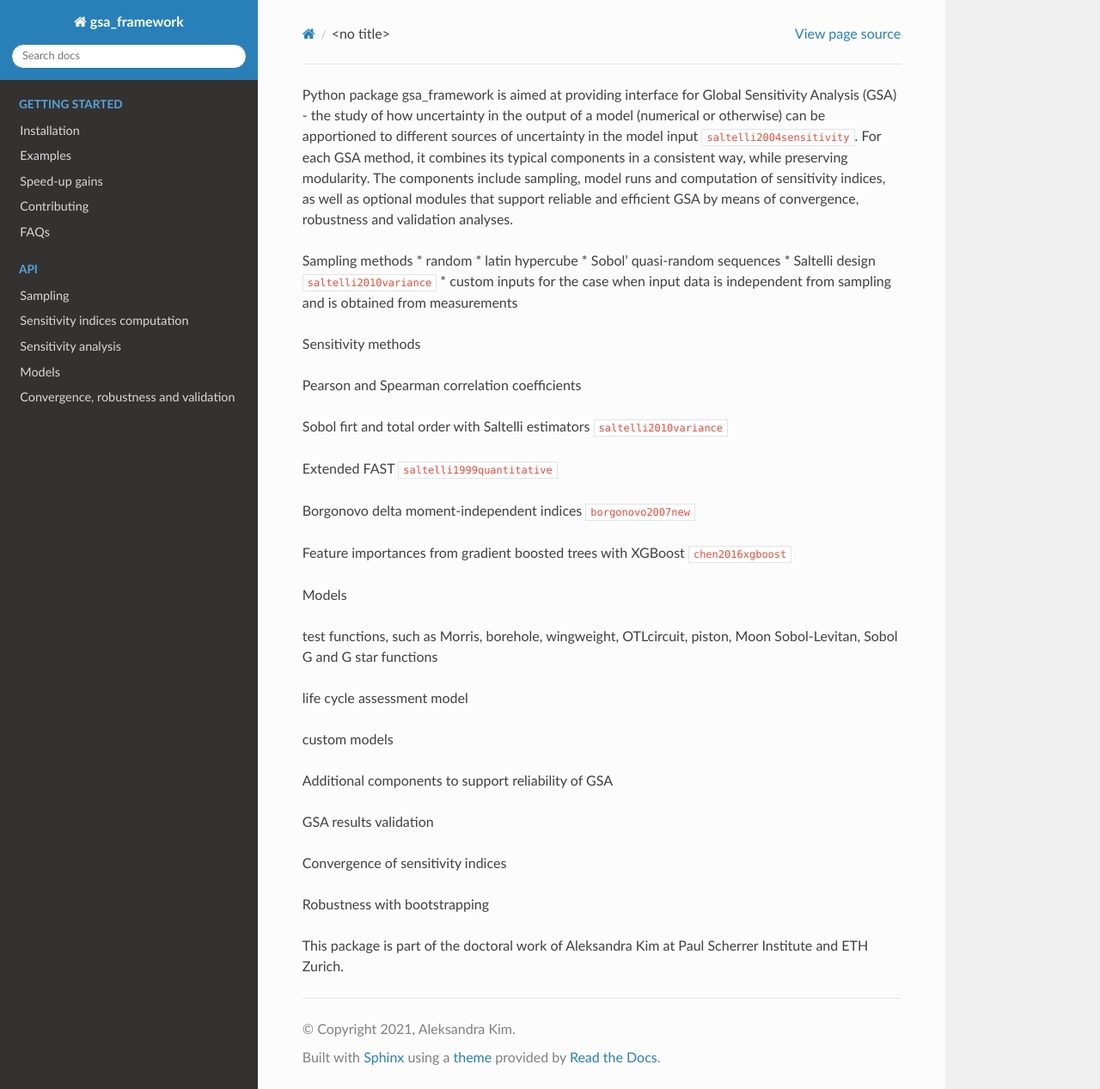
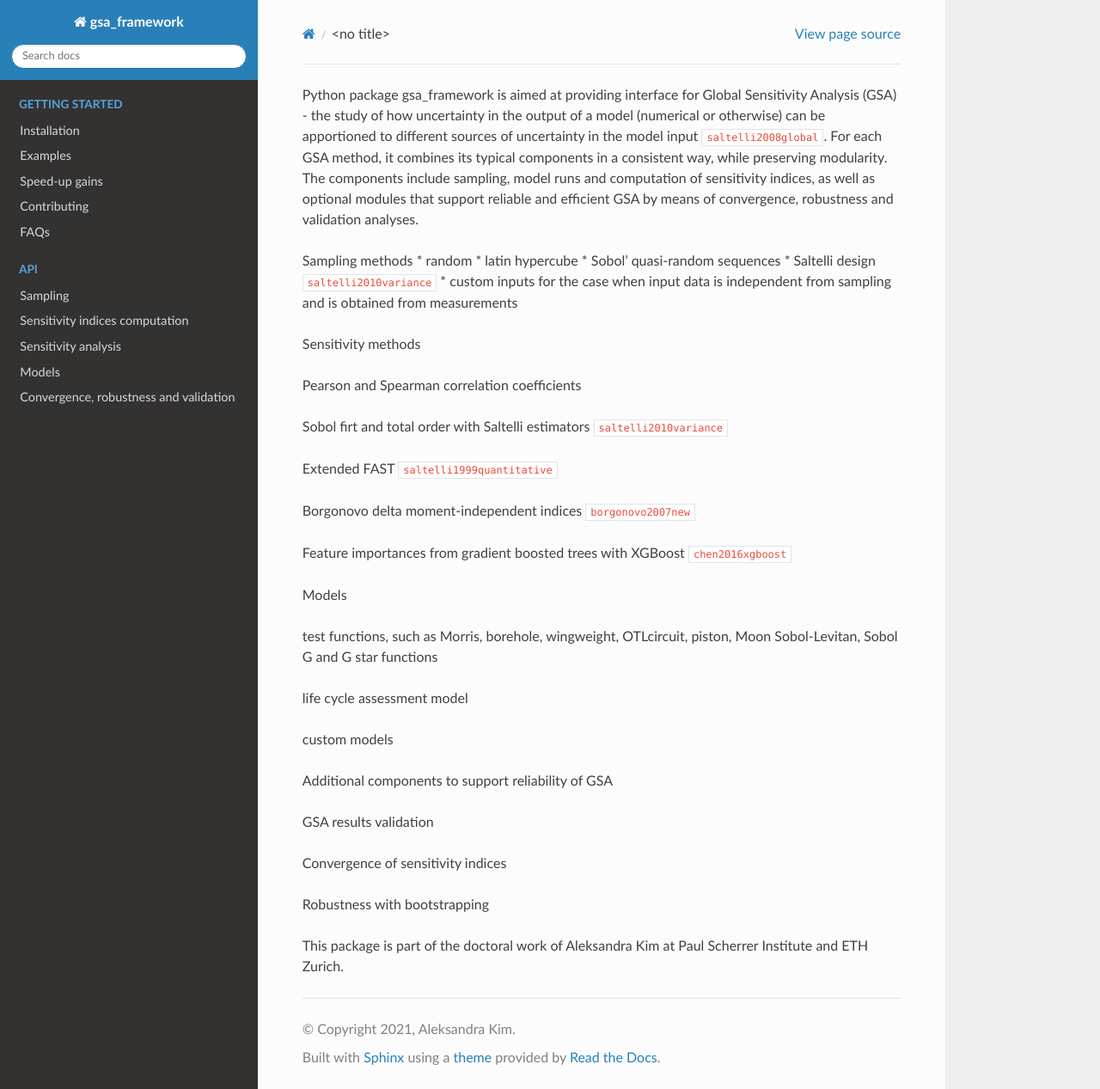
Before and after one commit to aleksandra-kim/gsa_framework, a Sphinx documentation site: the page built from docs/source/introduction.rst, in a window 1280 px wide and 1267 px high. Shown: the whole window at 86% size. Built offline with Sphinx 7.4.7 and the Read the Docs theme 2.0.0, drawn with Linux system fonts in a browser that asks for light colours; cross-references to code outside the pages are shown as plain code; some of the changed lines change nothing that is shown.

Commit message:
sync from local

```diff
--- a/docs/source/conf.py
+++ b/docs/source/conf.py
@@ -10,10 +10,10 @@
 # add these directories to sys.path here. If the directory is relative to the
 # documentation root, use os.path.abspath to make it absolute, like shown here.
 #
-import os
-import sys
+# import os
+# import sys
 
-sys.path.insert(0, os.path.abspath("../../gsa_framework/"))
+# sys.path.insert(0, os.path.abspath("../../gsa_framework/"))
 
 
 # -- Project information -----------------------------------------------------
@@ -33,11 +33,8 @@
 extensions = [
     "sphinx.ext.napoleon",
     "sphinxcontrib.bibtex",
-    # "autoapi.extension",
+    "sphinx.ext.autodoc",
 ]
-
-autoapi_type = "python"
-autoapi_dirs = ["../../gsa_framework"]
 
 # Bibtex
 bibtex_bibfiles = ["refs.bib"]
--- a/docs/source/introduction.rst
+++ b/docs/source/introduction.rst
@@ -1,6 +1,6 @@
 .. _introduction:
 
-Python package gsa_framework is aimed at providing interface for Global Sensitivity Analysis (GSA) - the study of how uncertainty in the output of a model (numerical or otherwise) can be apportioned to different sources of uncertainty in the model input :cite:`saltelli2004sensitivity`. For each GSA method, it combines its typical components in a consistent way, while preserving modularity. The components include sampling, model runs and computation of sensitivity indices, as well as optional modules that support reliable and efficient GSA by means of convergence, robustness and validation analyses.
+Python package gsa_framework is aimed at providing interface for Global Sensitivity Analysis (GSA) - the study of how uncertainty in the output of a model (numerical or otherwise) can be apportioned to different sources of uncertainty in the model input :cite:`saltelli2008global`. For each GSA method, it combines its typical components in a consistent way, while preserving modularity. The components include sampling, model runs and computation of sensitivity indices, as well as optional modules that support reliable and efficient GSA by means of convergence, robustness and validation analyses.
 
 Sampling methods
 * random
--- a/docs/source/refs.bib
+++ b/docs/source/refs.bib
@@ -1,8 +1,8 @@
 % GSA book
-@Book{saltelli2004sensitivity,
-  title={Sensitivity analysis in practice: a guide to assessing scientific models},
-  author={Saltelli, Andrea and Tarantola, Stefano and Campolongo, Francesca and Ratto, Marco},
-  year={2004},
+@book{saltelli2008global,
+  title={Global sensitivity analysis: the primer},
+  author={Saltelli, Andrea and Ratto, Marco and Andres, Terry and Campolongo, Francesca and Cariboni, Jessica and Gatelli, Debora and Saisana, Michaela and Tarantola, Stefano},
+  year={2008},
   publisher={John Wiley \& Sons}
 }
 
```
